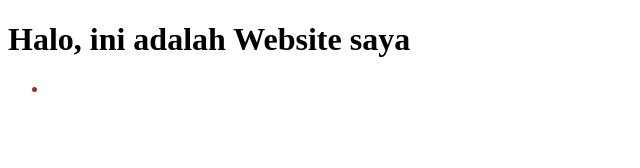
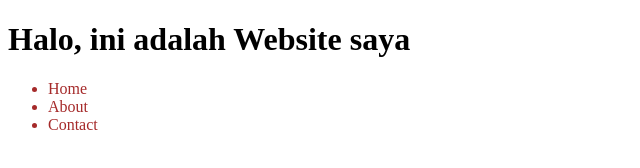
Before and after one commit to Nurmawati01/belajar-git-km4, a plain HTML site: page index.html in a window 1280 px wide. Shown: the whole page, without its empty margins (0-640 px from the left). Drawn offline with Linux system fonts and the light colour scheme.

Commit message:
add Home About Contact

```diff
--- a/index.html
+++ b/index.html
@@ -13,7 +13,9 @@
     </div>
     <nav>
         <ul>
-            <li></li>
+            <li>Home</li>
+            <li>About</li>
+            <li>Contact</li>
         </ul>
     </nav>
 
```
